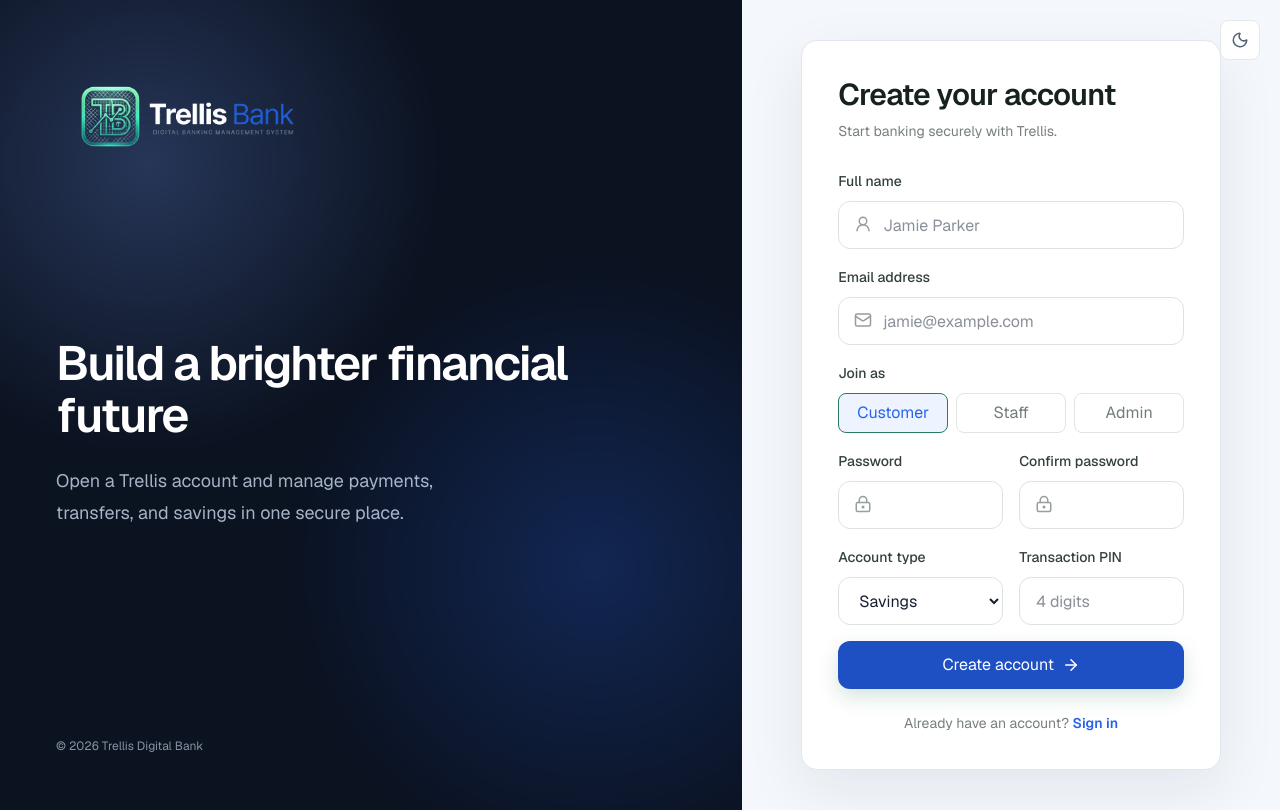
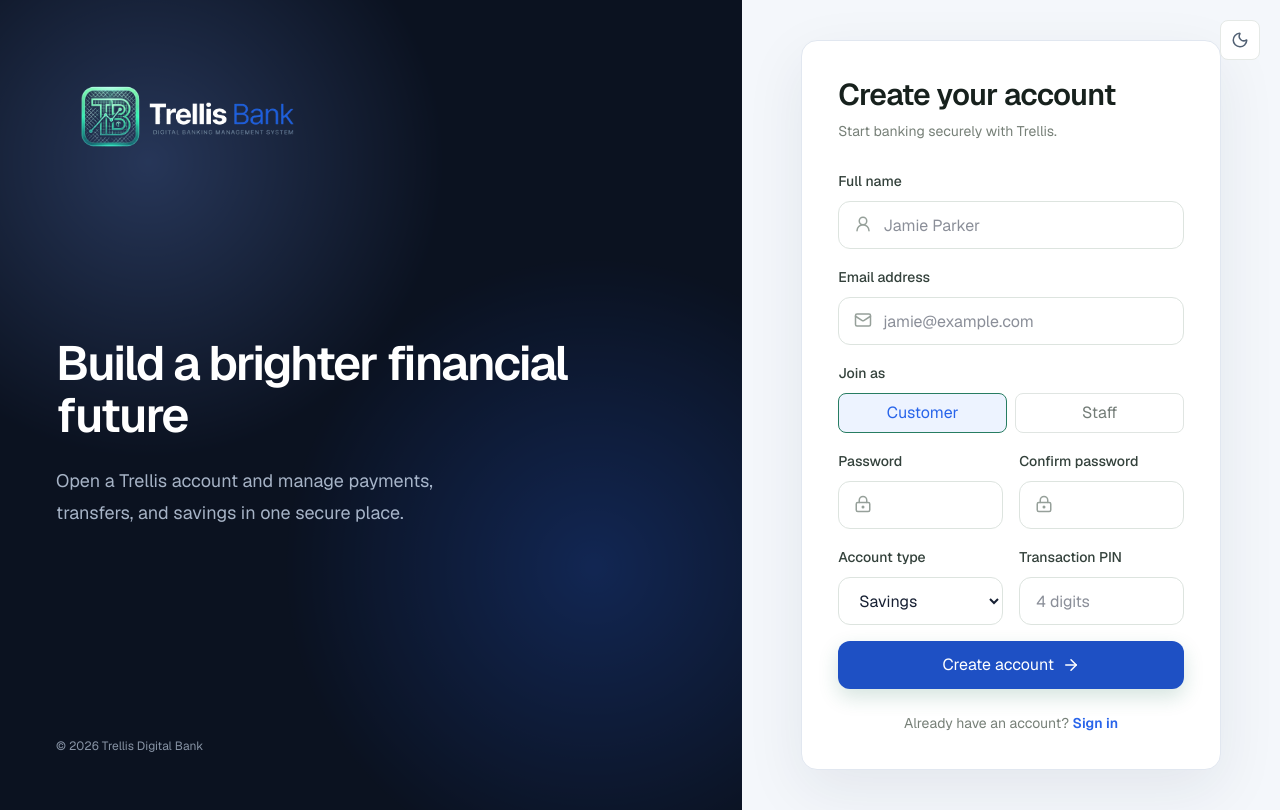
Before and after one commit to IamPial/trellis-digital-bank, a Next.js app: page /register in a window 1280 px wide. Built offline with nearby package versions, Linux system fonts and the light colour scheme.

Commit message:
remove creating admin role with register page credentials

```diff
--- a/src/app/register/page.tsx
+++ b/src/app/register/page.tsx
@@ -13,7 +13,7 @@ import type { Role } from "@/store/store";
 
 export default function RegisterPage() {
   const [loading, setLoading] = useState(false);
-  const [role, setRole] = useState<Role>("customer");
+  const [role, setRole] = useState<Exclude<Role, "admin">>("customer");
   const router = useRouter();
 
   const register = async (event: React.FormEvent<HTMLFormElement>) => {
@@ -97,8 +97,8 @@ export default function RegisterPage() {
             </label>
             <div>
               <span className="text-sm font-medium text-[#33413b]">Join as</span>
-              <div className="mt-2 grid grid-cols-3 gap-2">
-                {(["customer", "staff", "admin"] as Role[]).map((item) => (
+              <div className="mt-2 grid grid-cols-2 gap-2">
+                {(["customer", "staff"] as const).map((item) => (
                   <button
                     type="button"
                     key={item}
```
